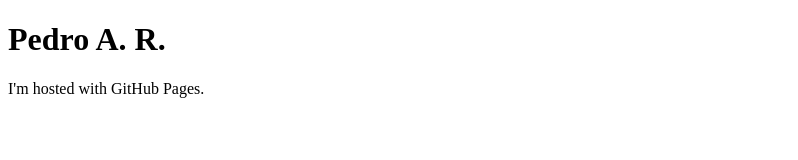
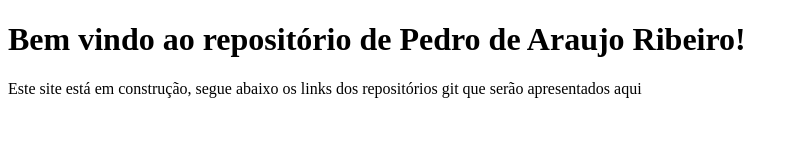
Before and after one commit to PedroRibeiroA123/PedroRibeiroA123.github.io, a plain HTML site: page index.html in a window 1280 px wide. Shown: the whole page, without its empty margins (0-798 px from the left). Drawn offline with Linux system fonts and the light colour scheme.

Commit message:
Update index.html

```diff
--- a/index.html
+++ b/index.html
@@ -1,7 +1,8 @@
 <!DOCTYPE html>
 <html>
 <body>
-<h1>Pedro A. R.</h1>
-<p>I'm hosted with GitHub Pages.</p>
+<h1>Bem vindo ao repositório de Pedro de Araujo Ribeiro!</h1>
+<p>Este site está em construção, segue abaixo os links dos repositórios git que serão apresentados aqui</p>
+<a href=""></a>
 </body>
 </html>
```
